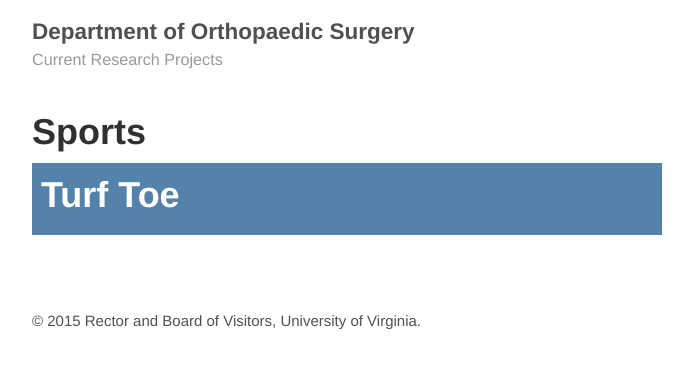
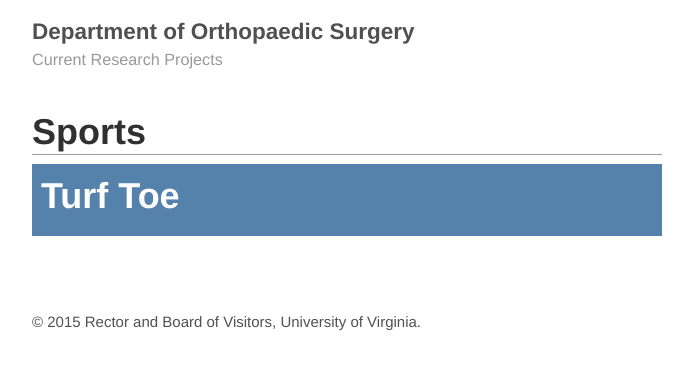
Before and after one commit to Orthotest/Orthotest.github.io, a Jekyll site: the page built from sports/index.md, in a window 1280 px wide. Shown: the top 369 px of the page, without its empty margins (293-986 px from the left). Built offline with Jekyll 4.4.1, drawn with Linux system fonts in a browser that asks for light colours.

Commit message:
Adds border under page title for visual organization

```diff
--- a/_sass/_research.scss
+++ b/_sass/_research.scss
@@ -20,3 +20,10 @@
     color: #999;
   }
 }
+
+.page {
+
+  .page-title {
+    border-bottom: 1px solid #999;
+  }
+}
```
